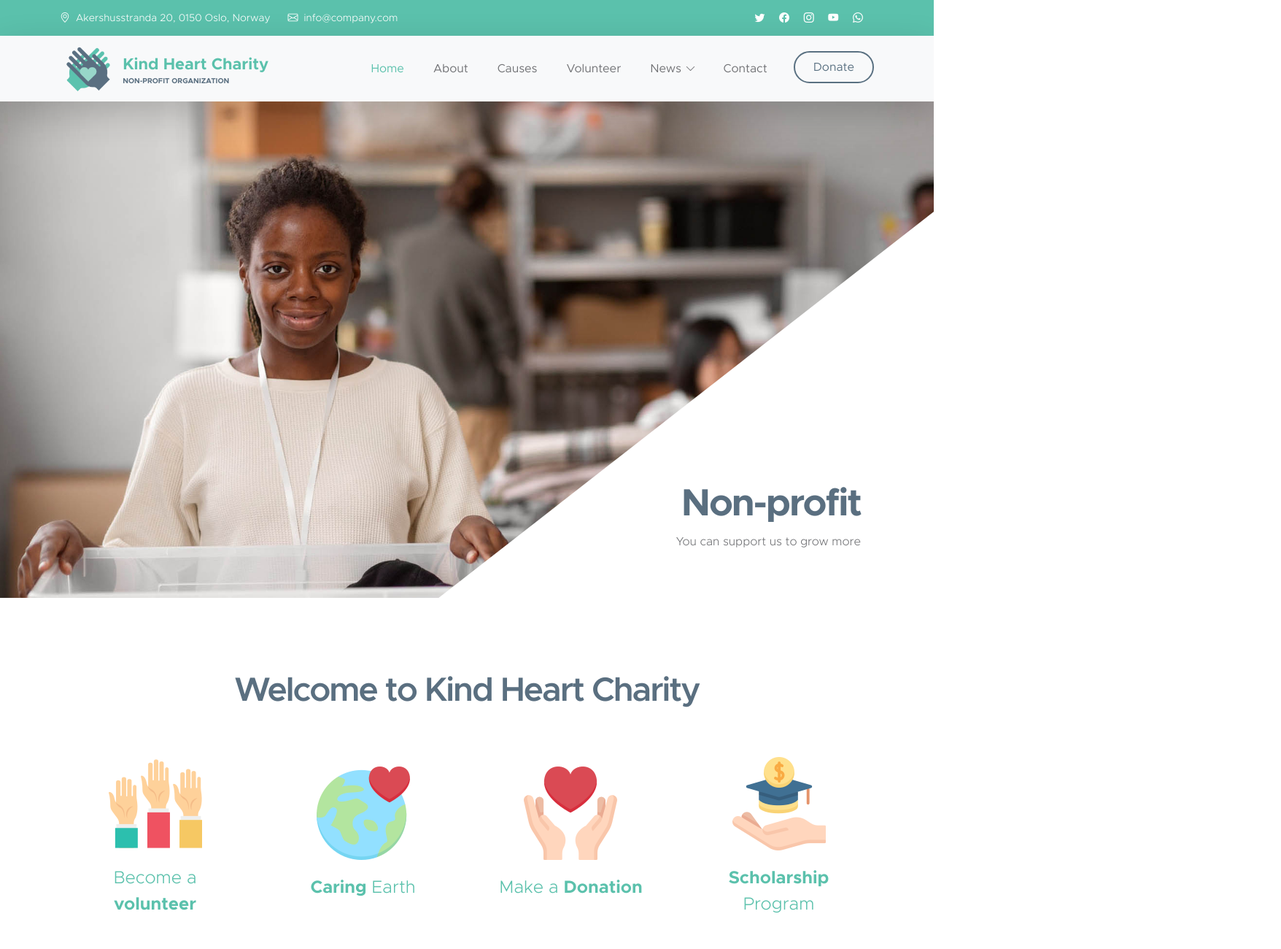
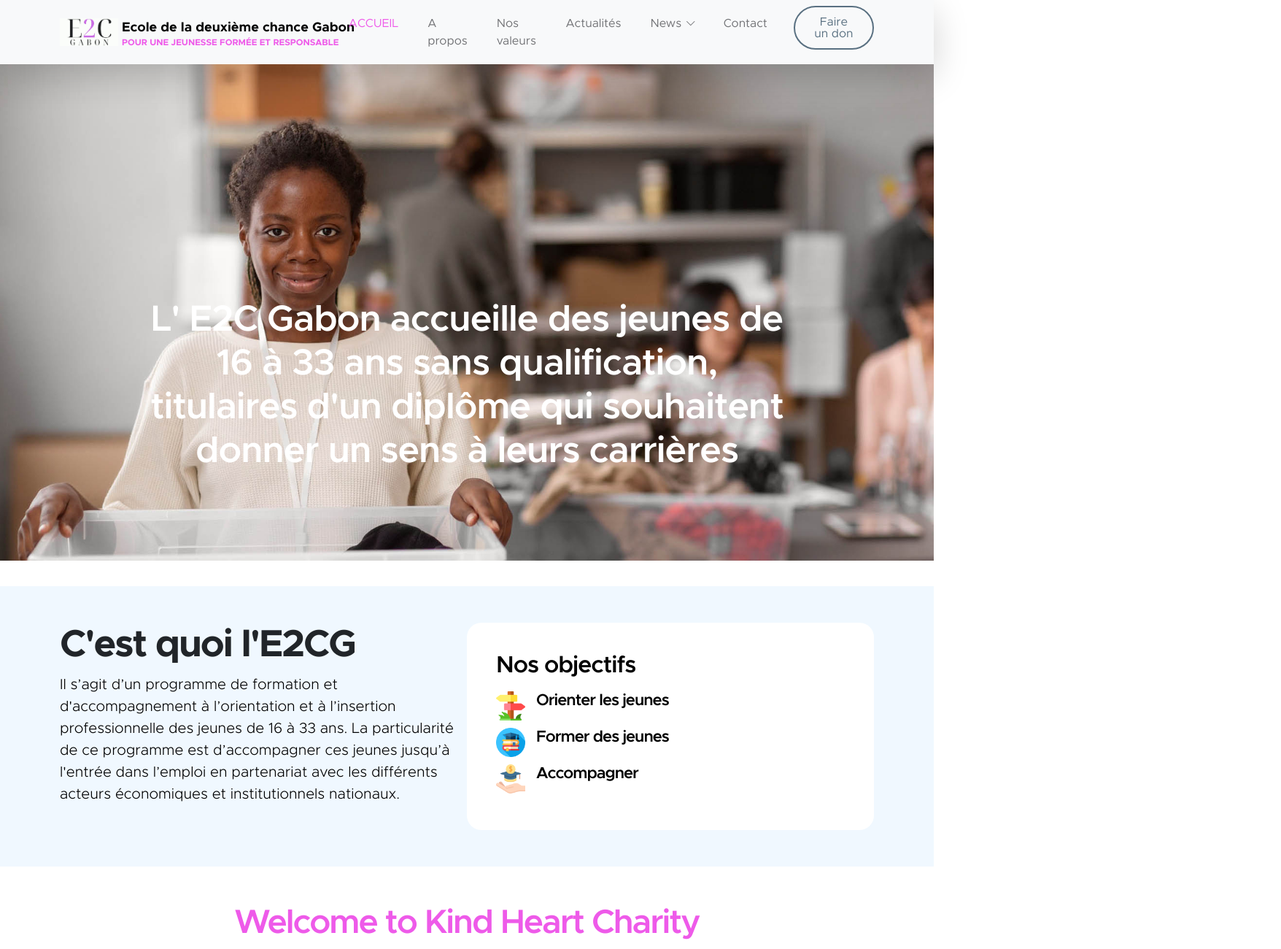
Before and after one commit to Bouangagrace/Ecole, a plain HTML site: page index.html in a window 1280 px wide. Shown: the top 1300 px of the page at 73% size, 1756 px wide, since content can reach past the window. Drawn offline with Linux system fonts and the light colour scheme.

Commit message:
modification du header et de la section 1

```diff
--- a/css/templatemo-kind-heart-charity.css
+++ b/css/templatemo-kind-heart-charity.css
@@ -49,8 +49,8 @@ https://templatemo.com/tm-581-kind-heart-charity
 -----------------------------------------*/
 :root {
   --white-color:                  #ffffff;
-  --primary-color:                #5bc1ac;
-  --secondary-color:              #5a6f80;
+  --primary-color:                #000000;
+  --secondary-color:              #ee5ae9;
   --section-bg-color:             #f0f8ff;
   --site-footer-bg-color:         #44525d;
   --custom-btn-bg-color:          #597081;
@@ -175,12 +175,18 @@ strong {
   SECTION
 -----------------------------------------*/
 .section-padding {
-  padding-top: 100px;
-  padding-bottom: 100px;
+  padding-top: 50px;
+  padding-bottom: 50px;
+}
+
+p{
+  color: var(--primary-color);
 }
 
 .section-bg {
   background-color: var(--section-bg-color);
+  margin-top:35px ;
+
 }
 
 .section-overlay {
@@ -263,6 +269,10 @@ strong {
   list-style: none;
   margin-top: 10px;
   margin-bottom: 10px;
+}
+
+.text-slider{
+
 }
 
 
@@ -347,6 +357,8 @@ strong {
 }
 
 
+
+
 /*---------------------------------------
   NAVIGATION
 -----------------------------------------*/
@@ -359,7 +371,7 @@ strong {
 
 .navbar-brand {
   color: var(--primary-color);
-  font-size: var(--h6-font-size);
+  font-size: 18px;
   font-weight: var(--font-weight-bold);
 }
 
@@ -371,7 +383,7 @@ strong {
 .navbar-brand small {
   color: var(--secondary-color);
   display: block;
-  font-size: 10px;
+  font-size: 12px;
   line-height: normal;
   text-transform: uppercase;
 }
@@ -400,7 +412,7 @@ strong {
 .navbar-nav .nav-link.active,
 .navbar-nav .nav-link:hover {
   background: transparent;
-  color: var(--primary-color);
+  color: var(--secondary-color);
 }
 
 .dropdown-menu {
@@ -575,17 +587,20 @@ strong {
 }
 
 #hero-slide .carousel-caption {
-  background: var(--white-color);
-  clip-path: polygon(100% 100%, 100% 150px, 0 100%);
   color: var(--secondary-color);
-  top: 1px;
-  bottom: -1px;
-  right: 0;
-  left: auto;
-  text-align: right;
+   top: 25%;
+  /* bottom: 52px;
+  right: 250px;
+  left: auto; */
+  text-align: center;
   min-width: 680px;
   min-height: 680px;
-  padding: 100px 100px 50px 100px;
+  padding: 150px 0px ;
+}
+
+.text-slider{
+  font-size: 50px;
+  color: #fff;
 }
 
 .carousel-image {
@@ -666,6 +681,9 @@ strong {
   transition: all 0.5s;
 }
 
+.police{
+  font-size: 20px;
+}
 
 /*---------------------------------------
   ABOUT
@@ -709,6 +727,22 @@ strong {
   font-size: var(--h1-font-size);
   font-weight: var(--font-weight-bold);
   line-height: normal;
+}
+
+.section{
+  display: flex;
+}
+
+.objet{
+  width: 100%;
+}
+
+.image-icones{
+  width: 40px;
+}
+
+.esp{
+  margin-left: 15px ;
 }
 
 
--- a/index.html
+++ b/index.html
@@ -8,7 +8,7 @@
     <meta name="description" content="">
     <meta name="author" content="">
 
-    <title>Kind Heart Charity - Free Bootstrap 5.2.2 CSS Template</title>
+    <title>Ecole de la deuxième chance</title>
 
     <!-- CSS FILES -->
     <link href="css/bootstrap.min.css" rel="stylesheet">
@@ -28,60 +28,13 @@ https://templatemo.com/tm-581-kind-heart-charity
 
 <body id="section_1">
 
-    <header class="site-header">
-        <div class="container">
-            <div class="row">
-
-                <div class="col-lg-8 col-12 d-flex flex-wrap">
-                    <p class="d-flex me-4 mb-0">
-                        <i class="bi-geo-alt me-2"></i>
-                        Akershusstranda 20, 0150 Oslo, Norway
-                    </p>
-
-                    <p class="d-flex mb-0">
-                        <i class="bi-envelope me-2"></i>
-
-                        <a href="mailto:info@company.com">
-                            info@company.com
-                        </a>
-                    </p>
-                </div>
-
-                <div class="col-lg-3 col-12 ms-auto d-lg-block d-none">
-                    <ul class="social-icon">
-                        <li class="social-icon-item">
-                            <a href="#" class="social-icon-link bi-twitter"></a>
-                        </li>
-
-                        <li class="social-icon-item">
-                            <a href="#" class="social-icon-link bi-facebook"></a>
-                        </li>
-
-                        <li class="social-icon-item">
-                            <a href="#" class="social-icon-link bi-instagram"></a>
-                        </li>
-
-                        <li class="social-icon-item">
-                            <a href="#" class="social-icon-link bi-youtube"></a>
-                        </li>
-
-                        <li class="social-icon-item">
-                            <a href="#" class="social-icon-link bi-whatsapp"></a>
-                        </li>
-                    </ul>
-                </div>
-
-            </div>
-        </div>
-    </header>
-
     <nav class="navbar navbar-expand-lg bg-light shadow-lg">
         <div class="container">
             <a class="navbar-brand" href="index.html">
-                <img src="images/logo.png" class="logo img-fluid" alt="Kind Heart Charity">
+                <img src="images/icons/icone.jpg" class="logo img-fluid" alt="Kind Heart Charity">
                 <span>
-                    Kind Heart Charity
-                    <small>Non-profit Organization</small>
+                    Ecole de la deuxième chance Gabon
+                     <small>Pour une jeunesse formée et responsable</small>
                 </span>
             </a>
 
@@ -93,19 +46,19 @@ https://templatemo.com/tm-581-kind-heart-charity
             <div class="collapse navbar-collapse" id="navbarNav">
                 <ul class="navbar-nav ms-auto">
                     <li class="nav-item">
-                        <a class="nav-link click-scroll" href="#top">Home</a>
+                         <a class="nav-link click-scroll nav-color" href="#top">ACCUEIL</a>
                     </li>
 
                     <li class="nav-item">
-                        <a class="nav-link click-scroll" href="#section_2">About</a>
+                        <a class="nav-link click-scroll" href="#section_2">A propos</a>
                     </li>
 
                     <li class="nav-item">
-                        <a class="nav-link click-scroll" href="#section_3">Causes</a>
+                        <a class="nav-link click-scroll" href="#section_3">Nos valeurs</a>
                     </li>
 
                     <li class="nav-item">
-                        <a class="nav-link click-scroll" href="#section_4">Volunteer</a>
+                        <a class="nav-link click-scroll" href="#section_4">Actualités</a>
                     </li>
 
                     <li class="nav-item dropdown">
@@ -125,7 +78,7 @@ https://templatemo.com/tm-581-kind-heart-charity
                     </li>
 
                     <li class="nav-item ms-3">
-                        <a class="nav-link custom-btn custom-border-btn btn" href="donate.html">Donate</a>
+                        <a class="nav-link custom-btn custom-border-btn btn" href="https://www.onparticipe.fr/c/ecole-de-la-deuxieme-chance?fbclid=IwAR0LRCFZRry9oUBZtCxQH3U3zhMBEbtZ3FG6p0iojfAyag-axi-nDSs1hao">Faire un don</a>
                     </li>
                 </ul>
             </div>
@@ -145,10 +98,10 @@ https://templatemo.com/tm-581-kind-heart-charity
                                     <img src="images/slide/volunteer-helping-with-donation-box.jpg"
                                         class="carousel-image img-fluid" alt="...">
 
-                                    <div class="carousel-caption d-flex flex-column justify-content-end">
-                                        <h1>be a Kind Heart</h1>
+                                    <div class="carousel-caption flex-column justify-content-end">
+                                        <h3 class="text-slider"> Nous transformons votre avenir avec nos formations en vous aidant à développer des compétences adaptées au monde de l'emploie </h3>
 
-                                        <p>Professional charity theme based on Bootstrap 5.2.2</p>
+                                        <p></p>
                                     </div>
                                 </div>
 
@@ -156,21 +109,8 @@ https://templatemo.com/tm-581-kind-heart-charity
                                     <img src="images/slide/volunteer-selecting-organizing-clothes-donations-charity.jpg"
                                         class="carousel-image img-fluid" alt="...">
 
-                                    <div class="carousel-caption d-flex flex-column justify-content-end">
-                                        <h1>Non-profit</h1>
-
-                                        <p>You can support us to grow more</p>
-                                    </div>
-                                </div>
-
-                                <div class="carousel-item">
-                                    <img src="images/slide/medium-shot-people-collecting-donations.jpg"
-                                        class="carousel-image img-fluid" alt="...">
-
-                                    <div class="carousel-caption d-flex flex-column justify-content-end">
-                                        <h1>Humanity</h1>
-
-                                        <p>Please tell your friends about our website</p>
+                                    <div class="carousel-caption flex-column justify-content-end">
+                                        <h3 class="text-slider">L' E2C Gabon accueille des jeunes de 16 à 33 ans  sans qualification, titulaires d'un diplôme qui souhaitent donner un sens à leurs carrières</h3>
                                     </div>
                                 </div>
                             </div>
@@ -186,6 +126,45 @@ https://templatemo.com/tm-581-kind-heart-charity
                                 <span class="carousel-control-next-icon" aria-hidden="true"></span>
                                 <span class="visually-hidden">Next</span>
                             </button>
+                        </div>
+                    </div>
+
+                </div>
+            </div>
+        </section>
+
+
+        <section class="section-padding section-bg" id="section_2" >
+            <div class="container">
+                <div class="section">
+
+                    <div class="col-lg-6 col-12 mb-5 mb-lg-0">
+                        <h1>C'est quoi l'E2CG</h1>
+                        <p class="police">Il s’agit d’un programme de formation et d'accompagnement à l’orientation et à l’insertion professionnelle des jeunes de 16 à 33 ans. La particularité de ce programme est d’accompagner ces jeunes jusqu’à l'entrée dans l’emploi en partenariat avec les différents acteurs économiques et institutionnels nationaux.</p>
+                    </div>
+
+                    <div class="col-lg-6 col-12  objet">
+                        <div>
+                            <div class="col-lg-6 col-md-6 col-12">
+                                <div class="custom-text-box mb-lg-0">
+                                    <h3 class="mb-3"> Nos objectifs</h3>
+                                    <ul class="custom-list mt-2">
+                                        <li class="custom-list-item d-flex">
+                                            <img src="images/icons/orientation.png" class="image-icones" alt="">
+                                            <h6 class="esp">Orienter les jeunes </h6>
+                                        </li>
+                                        <li class="custom-list-item d-flex">
+                                            <img src="images/icons/en-train-detudier.png" class="image-icones" alt=""></img>
+                                             <h6 class="esp">Former des jeunes</h6>
+                                        </li>
+
+                                        <li class="custom-list-item d-flex">
+                                            <img src="images/icons/scholarship.png" class="image-icones"   alt=""></img>
+                                            <h6 class="esp">Accompagner</h6>
+                                        </li>
+                                    </ul>
+                                </div>
+                            </div>
                         </div>
                     </div>
 
@@ -246,76 +225,6 @@ https://templatemo.com/tm-581-kind-heart-charity
             </div>
         </section>
 
-        <section class="section-padding section-bg" id="section_2">
-            <div class="container">
-                <div class="row">
-
-                    <div class="col-lg-6 col-12 mb-5 mb-lg-0">
-                        <img src="images/group-people-volunteering-foodbank-poor-people.jpg"
-                            class="custom-text-box-image img-fluid" alt="">
-                    </div>
-
-                    <div class="col-lg-6 col-12">
-                        <div class="custom-text-box">
-                            <h2 class="mb-2">Our Story</h2>
-
-                            <h5 class="mb-3">Kind Heart Charity, Non-Profit Organization</h5>
-
-                            <p class="mb-0">This is a Bootstrap 5.2.2 CSS template for charity organization websites.
-                                You can feel free to use it. Please tell your friends about TemplateMo website. Thank
-                                you.</p>
-                        </div>
-
-                        <div class="row">
-                            <div class="col-lg-6 col-md-6 col-12">
-                                <div class="custom-text-box mb-lg-0">
-                                    <h5 class="mb-3">Our Mission</h5>
-
-                                    <p>Sed leo nisl, posuere at molestie ac, suscipit auctor quis metus</p>
-
-                                    <ul class="custom-list mt-2">
-                                        <li class="custom-list-item d-flex">
-                                            <i class="bi-check custom-text-box-icon me-2"></i>
-                                            Charity Theme
-                                        </li>
-
-                                        <li class="custom-list-item d-flex">
-                                            <i class="bi-check custom-text-box-icon me-2"></i>
-                                            Semantic HTML
-                                        </li>
-                                    </ul>
-                                </div>
-                            </div>
-
-                            <div class="col-lg-6 col-md-6 col-12">
-                                <div class="custom-text-box d-flex flex-wrap d-lg-block mb-lg-0">
-                                    <div class="counter-thumb">
-                                        <div class="d-flex">
-                                            <span class="counter-number" data-from="1" data-to="2009"
-                                                data-speed="1000"></span>
-                                            <span class="counter-number-text"></span>
-                                        </div>
-
-                                        <span class="counter-text">Founded</span>
-                                    </div>
-
-                                    <div class="counter-thumb mt-4">
-                                        <div class="d-flex">
-                                            <span class="counter-number" data-from="1" data-to="120"
-                                                data-speed="1000"></span>
-                                            <span class="counter-number-text">B</span>
-                                        </div>
-
-                                        <span class="counter-text">Donations</span>
-                                    </div>
-                                </div>
-                            </div>
-                        </div>
-                    </div>
-
-                </div>
-            </div>
-        </section>
 
 
         <section class="about-section section-padding">
```
Also changed, not shown: images/icons/en-train-detudier.png (added), images/icons/icone.jpg (added), images/icons/orientation.png (added).
